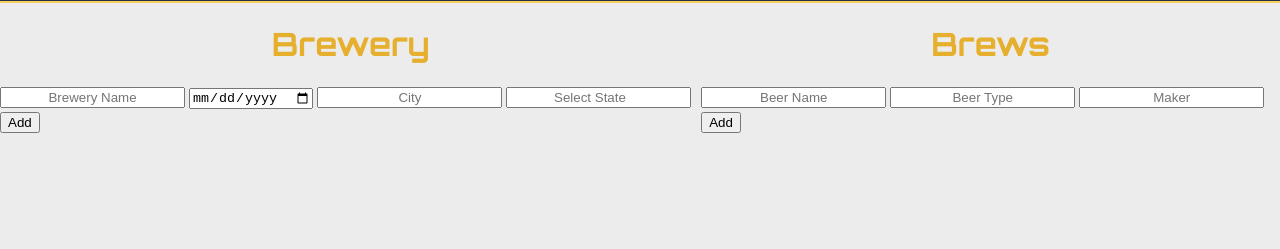
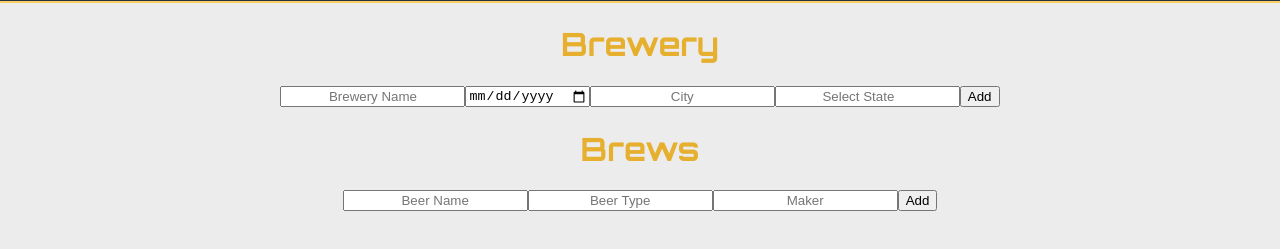
Before and after one commit to mattstr23/Free-Brew, a plain HTML site: page HTML/pourLog.html in a window 1280 px wide. Shown: the part 103-352 px from the top of the page. Drawn offline with Linux system fonts and the light colour scheme.

Commit message:
Css cleanup, user page update

```diff
--- a/CSS/index.css
+++ b/CSS/index.css
@@ -1,9 +1,8 @@
 body {
-  font-family: "El Messiri", sans-serif;
+  font-family: "Raleway", sans-serif;
   margin: 0;
   padding: 0;
   background-color: #282f44;
-  color: #e6af2e;
 }
 .body {
   height: 100vh;
@@ -48,9 +47,11 @@ body {
 }
 .homeTxt h1 {
   font-family: "Orbitron", sans-serif;
+  color: #e6af2e;
 }
 .homeTxt h3 {
   text-align: center;
+  color: #282f44;
 }
 .buttCont {
   display: flex;
@@ -107,7 +108,7 @@ body {
   margin-top: 20px;
 }
 .userArea input {
-  font-family: "El Messiri", sans-serif;
+  font-family: "Raleway", sans-serif;
   color: #282f44;
   width: 65%;
   height: 30px;
@@ -147,6 +148,9 @@ body {
   font-size: 30px;
   cursor: pointer;
 }
+::placeholder {
+  text-align: center;
+}
 @keyframes fadeInAnimation {
   0% {
     opacity: 0;
--- a/CSS/nav.css
+++ b/CSS/nav.css
@@ -1,5 +1,5 @@
 body {
-  font-family: "El Messiri", sans-serif;
+  font-family: "Raleway", sans-serif;
   margin: 0;
   padding: 0;
   background-color: #ececec;
@@ -83,7 +83,7 @@ body {
   margin-top: 20px;
 }
 .userArea input {
-  font-family: "El Messiri", sans-serif;
+  font-family: "Raleway", sans-serif;
   color: #282f44;
   width: 65%;
   height: 30px;
--- a/CSS/pourLog.css
+++ b/CSS/pourLog.css
@@ -10,6 +10,7 @@
   display: flex;
   justify-content: center;
   align-items: center;
+  flex-wrap: wrap;
   background-color: #ececec;
   width: 100%;
 }
@@ -18,3 +19,17 @@
   font-family: "Orbitron", sans-serif;
   color: #e6af2e;
 }
+.breweryCont {
+  display: flex;
+  flex-direction: column;
+}
+.brewUser {
+  display: flex;
+}
+.beerCont {
+  display: flex;
+  flex-direction: column;
+}
+.userBeer {
+  display: flex;
+}
--- a/CSS/register.css
+++ b/CSS/register.css
@@ -18,7 +18,7 @@
   flex-direction: column;
   width: 325px;
   height: 350px;
-  border-radius: 12px 12px 5px 5px;
+  border-radius: 5px;
   margin: 15px 30px 15px 15px;
   text-align: center;
   border: 1px solid #dadada;
@@ -27,7 +27,7 @@
 .registerDiv h1 {
   font-family: "Orbitron", sans-serif;
   font-size: large;
-  border-radius: 12px 12px 0 0;
+  border-radius: 5px 5px 0 0;
   background-color: #282f44;
   padding-top: 10px;
   padding-bottom: 10px;
@@ -73,7 +73,7 @@
   border-radius: 65px;
 }
 .regUser input {
-  font-family: "El Messiri", sans-serif;
+  font-family: "Raleway", sans-serif;
   margin: 15px;
   height: 30px;
   width: 200px;
--- a/HTML/pourLog.html
+++ b/HTML/pourLog.html
@@ -8,7 +8,7 @@
     <title>PourLog</title>
     <link rel="preconnect" href="https://fonts.googleapis.com">
     <link rel="preconnect" href="https://fonts.gstatic.com" crossorigin>
-    <link href="https://fonts.googleapis.com/css2?family=El+Messiri:wght@600&family=Orbitron:wght@700&display=swap" rel="stylesheet">
+    <link href="https://fonts.googleapis.com/css2?family=Orbitron:wght@700&family=Raleway:wght@500&display=swap" rel="stylesheet">
     <link rel="stylesheet" href="/CSS/nav.css">
     <link rel="stylesheet" href="/CSS/pourLog.css">
 </head>
```
Also changed, not shown: HTML/brewFo.html (+1 -1 lines), HTML/index.html (+1 -1 lines), HTML/register.html (+1 -1 lines).
